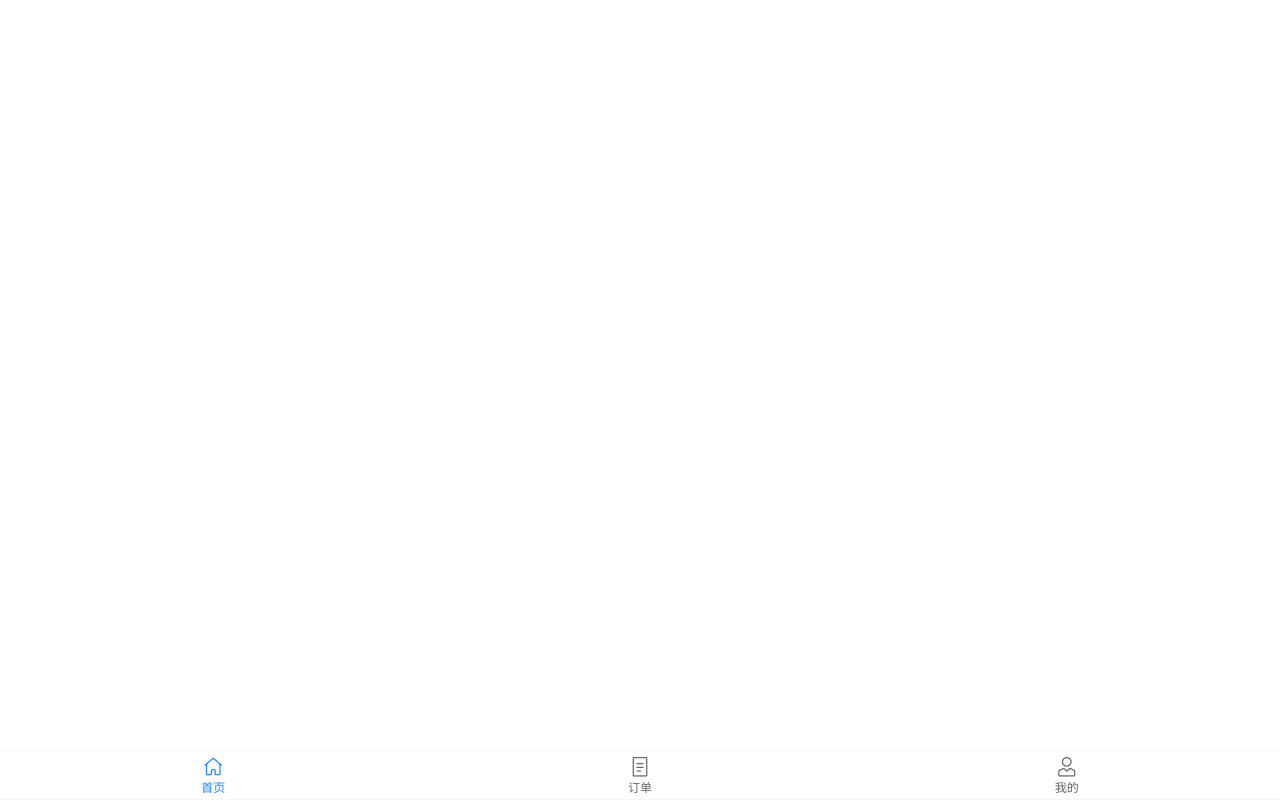
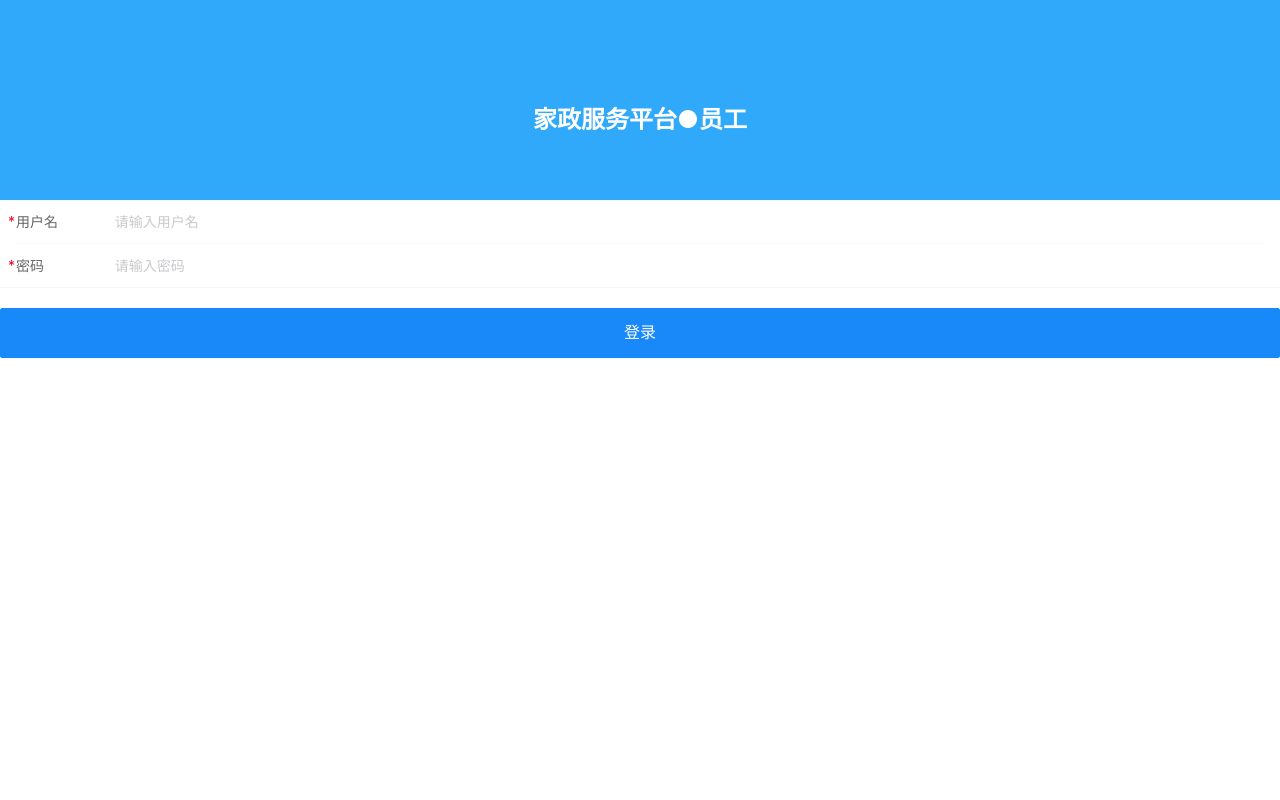
Before and after one commit to weixq77/DomesticServiceWaiterApp, a Vue app: page / in a window 1280 px wide. Built offline with nearby package versions, Linux system fonts and the light colour scheme.

Commit message:
[wxq]初始化状态机页面及登录页面

```diff
--- /dev/null
+++ b/src/http/axios.js
@@ -0,0 +1,82 @@
+// 配置axios基础信息(仅限于家政服务后台使用)
+
+// 导入axios和qs
+import axios from 'axios';
+import qs from 'qs';
+
+// 由于家政服务后台仅接受表单数据，而axios默认请求数据是json，所以需要转换才能将数据保存至数据库
+// axios.defaults.headers.common["Content-Type"]="application/x-www-form-urlencoded";
+// 配置基本的请求路径
+axios.defaults.baseURL = "http://47.94.36.193:6677";
+
+// 配置一个响应的拦截器
+axios.interceptors.response.use(function (response) {
+    // 将返回的数据掉二次封装
+    let {data} = response;
+    response.data = data.data;//数据
+    response.status = data.status;//状态
+    response.statusText = data.message;//返回信息
+    // 当状态码为500的时候，返回错误
+    if(data.status===500){
+        return Promise.reject(error);
+    }
+    return response;
+}, function (error) {
+    console.log("error",error);
+    return Promise.reject(error);
+});
+
+// 封装post请求并对请求信息进行处理，发送的数据为查询字符串(适用保存与修改功能)
+// key=val&key=val
+export function post(url,data){
+    return axios({
+        method:"post",
+        url,
+        data:qs.stringify(data),//利用qs将字符串转换
+        timeout:10000,//请求超时时间(超过这个时间请求中断)
+        headers:{//自定义请求头
+            'X-Requested-With' : 'XMLHttpRequest',
+            'Content-Type' : 'application/x-www-form-urlencoded'
+        }
+    })
+}
+
+// 对post请求信息进行处理，发送的数据为查询字符串(适用批量删除功能)
+// ids=1221745&ids=1221742
+// {ids:data} 表示key为ids
+export function post_array(url,data){
+    return axios({
+        method:"post",
+        url,
+        data:qs.stringify({ids:data},{arrayFormat:"repeat"}),//用qs转换为指定格式的字符串
+        timeout:10000,
+        headers:{
+            'X-Requested-With' : 'XMLHttpRequest',
+            'Content-Type' : 'application/x-www-form-urlencoded'
+        }
+    })
+}
+
+//提交post请求，发送的数据为json字符串时使用
+export function post_json(url,data){
+    return axios({
+        method:"post",
+        url,
+        data,
+        timeout:10000
+    })
+}
+
+
+// get请求获取数据
+export function get(url,params){
+    return axios({
+        method:"get",
+        url,
+        params,//get请求时带的查询参数，也可以忽略
+        timeout:10000,
+        headers:{
+            'X-Requested-With' : 'XMLHttpRequest',
+        }
+    })
+}
--- a/src/pages/Login.vue
+++ b/src/pages/Login.vue
@@ -1,15 +1,58 @@
 <template>
-    <div class="login">
-        登录页面
+    <div id="login">
+        <div class="header">
+            <div class="header_title"><h2>家政服务平台●员工</h2></div>
+        </div>
+
+        <van-cell-group style="margin-bottom: 20px;">
+            <van-field
+                v-model="login.username"
+                required
+                clearable
+                label="用户名"
+                placeholder="请输入用户名"
+            />
+
+            <van-field
+                v-model="login.password"
+                type="password"
+                label="密码"
+                placeholder="请输入密码"
+                required
+            />
+        </van-cell-group>
+        <van-button type="info" size="large" @click="login">登录</van-button>
+
     </div>
 </template>
 
 <script>
 export default {
-
+    name:'login',
+    data(){
+        return {
+            login:{
+                username:'',
+                password:'',
+            },
+        }
+    }
 }
 </script>
 
 <style scoped>
+.header{
+    width: 100%;
+    height: 200px;
+    line-height: 100%;
+    padding: 50px 0;
+    text-align: center;
+    box-sizing: border-box;
+    background-color: rgb(48, 169, 250);
 
+}
+.header_title{
+    line-height: 100px;
+    color: #ffffff;
+}
 </style>
--- a/src/router/index.js
+++ b/src/router/index.js
@@ -6,7 +6,7 @@ Vue.use(VueRouter)
 
 const routes = [
   {
-    path: '/',
+    path: '/manager',
     name: 'manager',
     component: Manager,
     children:[
@@ -25,7 +25,7 @@ const routes = [
     ]
   },
   {
-    path: '/login',
+    path: '/',
     name: 'login',
     component: () => import('../pages/Login.vue')
   }
--- a/src/store/index.js
+++ b/src/store/index.js
@@ -2,14 +2,13 @@ import Vue from 'vue'
 import Vuex from 'vuex'
 
 Vue.use(Vuex)
+import order from './order'
+import user from './user'
 
 export default new Vuex.Store({
-  state: {
-  },
-  mutations: {
-  },
-  actions: {
-  },
-  modules: {
+  // 合并所有的store
+  modules:{
+    user,
+    order
   }
 })
--- /dev/null
+++ b/src/store/order.js
@@ -0,0 +1,4 @@
+import {get,post,post_array} from '../http/axios'
+export default{
+
+}
--- /dev/null
+++ b/src/store/user.js
@@ -0,0 +1,4 @@
+import {get,post,post_array} from '../http/axios'
+export default{
+
+}
```
Also changed, not shown: 1 other file (tests, documents, lock files or other folders).
